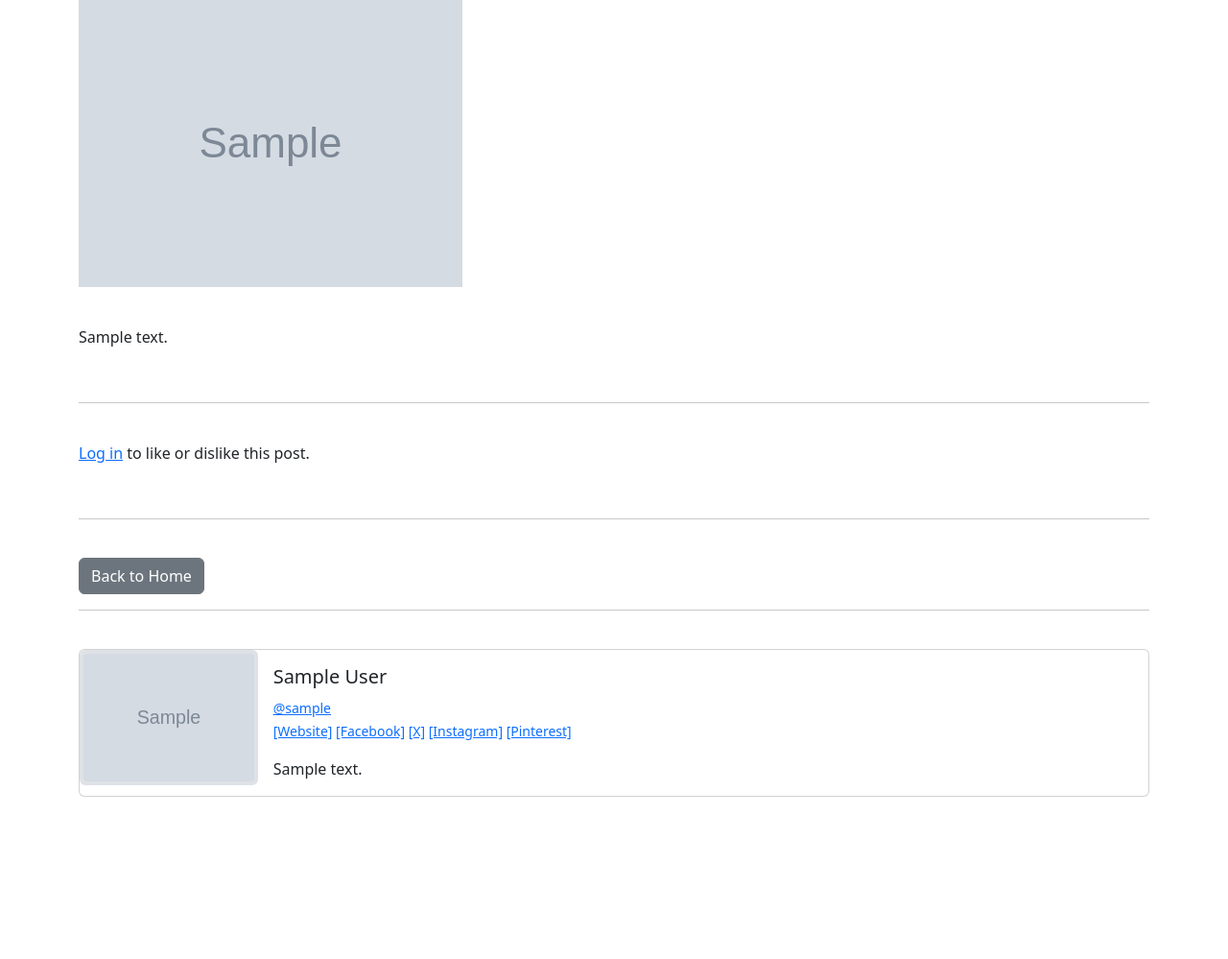
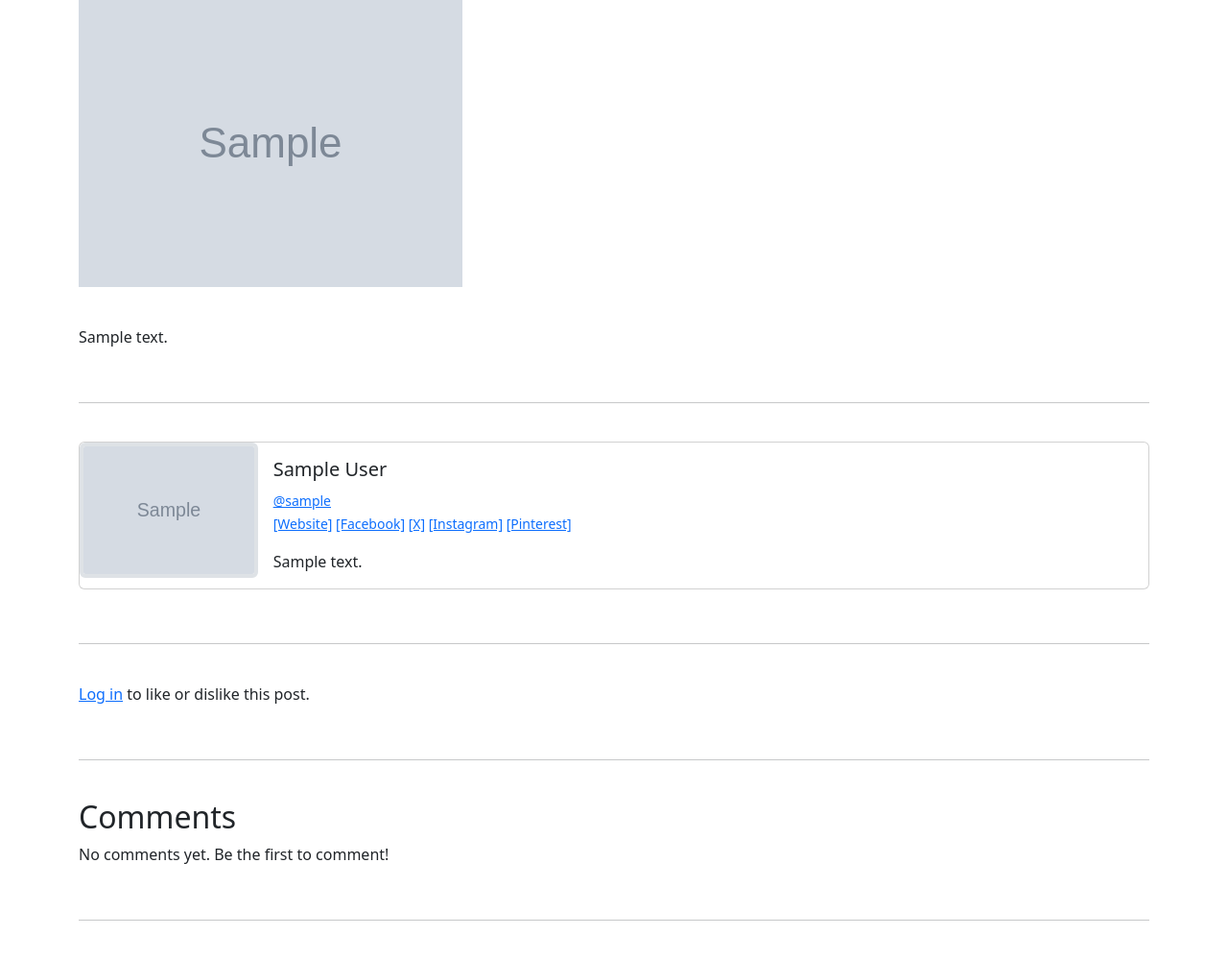
Before and after one commit to ft-mammoo/Blog-App, a Django app: page /article/1/ in a window 1280 px wide. Shown: the part 218-1217 px from the top of the page at 96% size. Before the commit the page ends 1048 px from the top, so only its background shows below. Run offline with Django 5.2, Linux system fonts and the light colour scheme; tables that the repository leaves empty hold one stand-in row (values such as "Sample post"); grey boxes marked "Sample" are stand-in pictures.

Commit message:
Add comment section

```diff
--- a/theblog/templates/article_details.html
+++ b/theblog/templates/article_details.html
@@ -37,46 +37,6 @@
     <br>
 {% endif %}
 <p>{{ blogpost.content | safe | linebreaks }}</p>
-
-<br><hr><br>
-{% if user.is_authenticated %}
-    <form action="{% url 'like-post' blogpost.pk %}" method="POST" style="display:inline;">
-        {% csrf_token %}
-        <button type="submit" name="post_id" value="{{ blogpost.id }}" class="btn btn-sm
-            {% if has_liked %}btn-success{% else %}btn-outline-success{% endif %}">
-            {% if has_liked %}
-                Liked
-            {% else %}
-                Like 👍
-            {% endif %}
-        </button>
-        {% if blogpost.likes.count > 0 %}
-             {{ blogpost.likes.count }}
-        {% endif %}
-    </form>
-    <form action="{% url 'dislike-post' blogpost.pk %}" method="POST" style="display:inline; margin-left: 10px;">
-        {% csrf_token %}
-        <button type="submit" name="post_id" value="{{ blogpost.id }}" class="btn btn-sm
-            {% if has_disliked %}btn-danger{% else %}btn-outline-danger{% endif %}">
-            {% if has_disliked %}
-                Disliked
-            {% else %}
-                Dislike 👎
-            {% endif %}
-        </button>
-        {% if blogpost.dislikes.count > 0 %}
-            {{ blogpost.dislikes.count }}
-        {% endif %}
-    </form>
-{% else %}
-    <p>
-        <a href="{% url 'login' %}">Log in</a> to like or dislike this post.
-    </p>
-{% endif %}
-
-<br><hr><br>
-
-<a href="{% url 'home' %}" class="btn btn-secondary">Back to Home</a>
 
 <br><hr><br>
 
@@ -126,4 +86,65 @@
     </div>
 </div>
 
+<br><hr><br>
+
+{% if user.is_authenticated %}
+    <form action="{% url 'like-post' blogpost.pk %}" method="POST" style="display:inline;">
+        {% csrf_token %}
+        <button type="submit" name="post_id" value="{{ blogpost.id }}" class="btn btn-sm
+            {% if has_liked %}btn-success{% else %}btn-outline-success{% endif %}">
+            {% if has_liked %}
+                Liked
+            {% else %}
+                Like 👍
+            {% endif %}
+        </button>
+        {% if blogpost.likes.count > 0 %}
+             {{ blogpost.likes.count }}
+        {% endif %}
+    </form>
+    <form action="{% url 'dislike-post' blogpost.pk %}" method="POST" style="display:inline; margin-left: 10px;">
+        {% csrf_token %}
+        <button type="submit" name="post_id" value="{{ blogpost.id }}" class="btn btn-sm
+            {% if has_disliked %}btn-danger{% else %}btn-outline-danger{% endif %}">
+            {% if has_disliked %}
+                Disliked
+            {% else %}
+                Dislike 👎
+            {% endif %}
+        </button>
+        {% if blogpost.dislikes.count > 0 %}
+            {{ blogpost.dislikes.count }}
+        {% endif %}
+    </form>
+{% else %}
+    <p>
+        <a href="{% url 'login' %}">Log in</a> to like or dislike this post.
+    </p>
+{% endif %}
+
+<br><hr><br>
+
+<h2>Comments</h2>
+
+{% if blogpost.comments.count > 0 %}
+    {% for comment in blogpost.comments.all %}
+        <div class="card mb-3">
+            <div class="card-body">
+                <h5 class="card-title">{{ comment.name }}</h5>
+                <p class="card-text">{{ comment.body }}</p>
+                <p class="card-text">
+                    <small class="text-body-secondary">
+                        {{ comment.date_added | date:"F d, Y - P" }}
+                    </small>
+                </p>
+            </div>
+        </div>
+    {% endfor %}
+{% else %}
+    <p>No comments yet. Be the first to comment!</p>
+{% endif %}
+
+<br><hr><br>
+
 {% endblock %}
```
